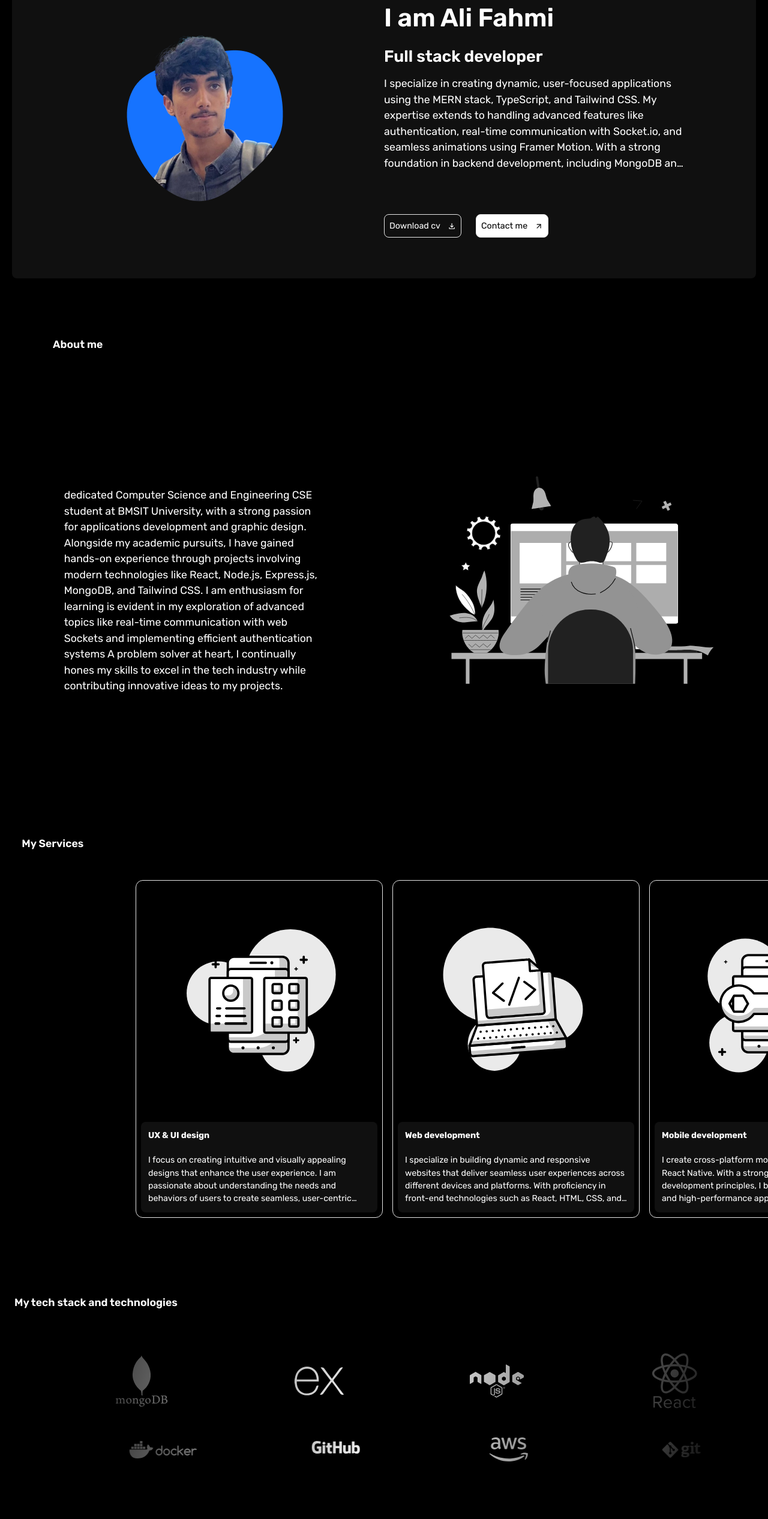
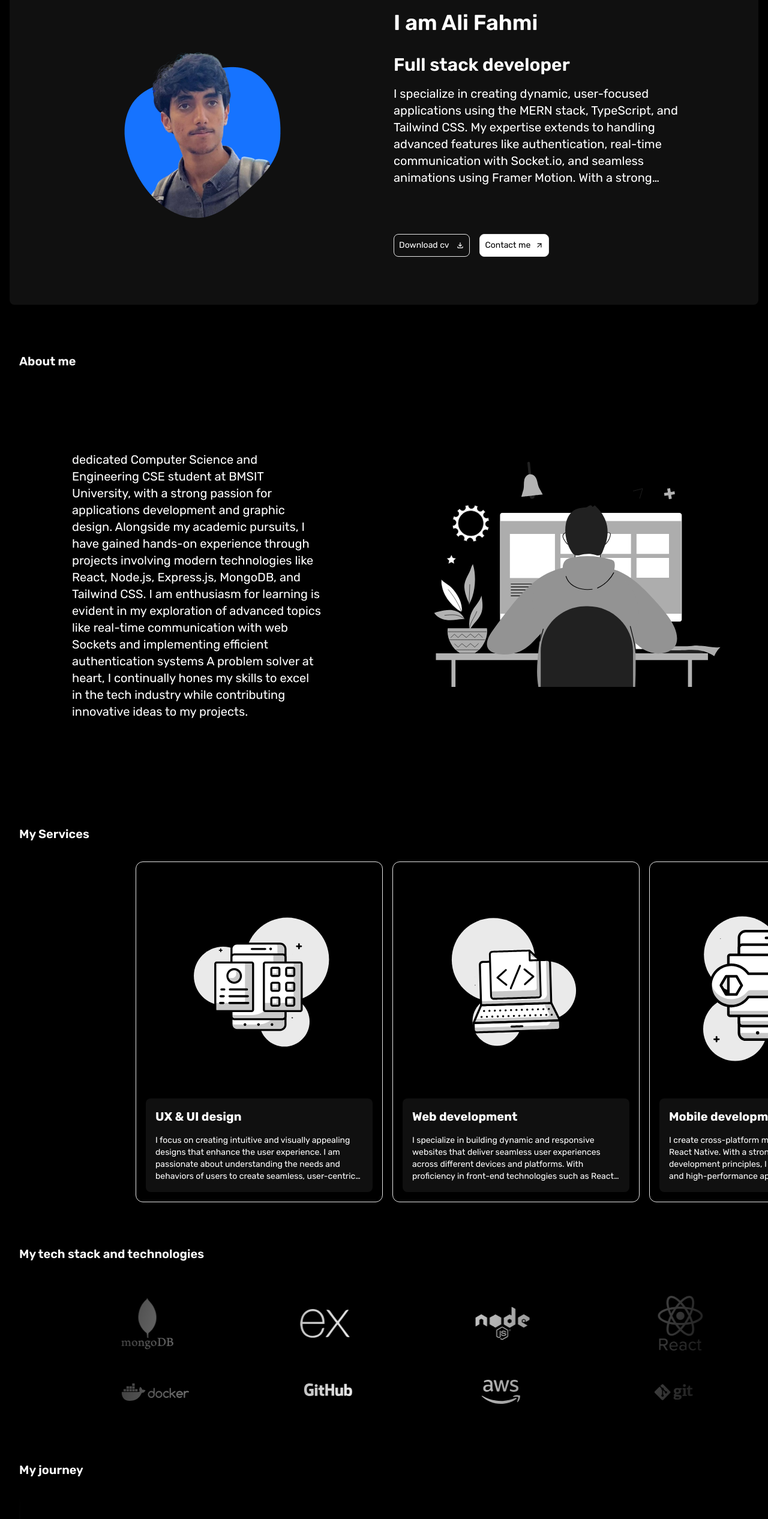
Before and after one commit to Aliicoder/portfolio, a React (Vite) app: page / in a window 1280 px wide. Shown: the part 200-2732 px from the top of the page at 60% size. Built offline with nearby package versions, Linux system fonts and the light colour scheme; a web font is replaced by a local one.

Commit message:
ui fixes

```diff
--- a/src/components/dedicated/HomePage/AboutMe.tsx
+++ b/src/components/dedicated/HomePage/AboutMe.tsx
@@ -5,23 +5,23 @@ import { useTranslation } from "react-i18next"
 function AboutMe() {
   const [t, {}] = useTranslation()
   return (
-    <div className="container mx-auto bg-[var(--main-color)] overflow-hidden">
-      <div className="p-[6%]">
-        <div className="px-[1%]  relative flex justify-center w-fit ">
-          <h1 className="relative c8 md:c4 font-semibold z-20 ">
+    <div className="mt-8 container mx-auto bg-[var(--main-color)] overflow-hidden">
+      <div className="p-8">
+        <div className="flex justify-center w-fit ">
+          <h1 className="relative text-lg md:text-xl font-semibold z-20 ">
             {t("headers.aboutMe")}
           </h1>
         </div>
       </div>
-      <div className="flex flex-col-reverse md:flex-row flex-wrap">
+      <div className="p-4 flex flex-col-reverse md:flex-row flex-wrap">
         <div className="basis-full md:basis-1/2 flex justify-center items-center  ">
-          <h1 className="p-[6%] md:p-0 c8 md:c4 basis-full md:basis-4/6 ">
+          <h1 className="p-4 md:p-0 text-lg md:text-xl basis-full md:basis-4/6 ">
             {t("aboutMe")}
           </h1>
         </div>
 
         <div className=" basis-full md:basis-1/2">
-          <Lottie className="p-[12%]" animationData={study} />
+          <Lottie className="p-12" animationData={study} />
         </div>
       </div>
     </div>
--- a/src/components/dedicated/HomePage/Hero.tsx
+++ b/src/components/dedicated/HomePage/Hero.tsx
@@ -18,7 +18,7 @@ function Hero() {
     window.open(whatsappURL, "_blank")
   }
   return (
-    <div className={`p-5 m-5 flex flex-wrap rounded-lg bg-[var(--blur-color)]`}>
+    <div className="p-4 m-4 flex flex-wrap rounded-lg bg-[var(--blur-color)]">
       <div
         className="relative basis-full flex flex-col justify-center items-center
         md:basis-1/2"
@@ -26,24 +26,24 @@ function Hero() {
         <img className="z-10" src="/index/main.png" alt="" />
       </div>
 
-      <div className="mt-10 flex flex-col basis-full md:basis-1/2 justify-center">
-        <div className="py-3 flex flex-col">
+      <div className="mt-8 p-4 flex flex-col basis-full md:basis-1/2 justify-center">
+        <div className="py-4 gap-4 flex flex-col">
           <h1
-            className="c9 font-semibold
-            md:c8"
+            className="text-3xl font-semibold
+            md:text-4xl"
           >
             {t("intro.name")}
           </h1>
-          <div className="py-3 flex flex-col h-fit">
+          <div className="py-4 gap-4 flex flex-col h-fit">
             <h1
-              className="c7 pb-3 font-semibold
-              md:c6"
+              className="text-2xl font-semibold
+              md:text-3xl"
             >
               {t("intro.title")}
             </h1>
             <p
-              className="c8 w-10/12 | line-clamp-6
-              md:c4"
+              className="text-lg w-10/12 line-clamp-6
+              md:text-xl"
             >
               {t("intro.summary")}
             </p>
@@ -51,24 +51,24 @@ function Hero() {
         </div>
 
         <div
-          className="py-12 gap-6 mx-auto flex flex-col-reverse w-fit
+          className="py-12 gap-4 mx-auto flex flex-col-reverse w-fit
           md:flex-row md:m-0"
         >
           <CustomButton
             text={t("buttons.downloadCV")}
             onClick={downloadCV}
-            className=" c6 p-3 gap-3 flex items-center  shadow-none rounded-lg border
-              md:c3 md:p-2   "
+            className=" text-lg  p-4 gap-3 flex justify-between items-center  shadow-none rounded-lg border
+              md:text-sm md:p-2 "
           >
             {language == "en" && (
-              <MdOutlineFileDownload className="rtl:-scale-x-100" />
+              <MdOutlineFileDownload className="rtl:-scale-x-100 " />
             )}
           </CustomButton>
           <CustomButton
             text={t("buttons.contact")}
             onClick={contactOnWhatsApp}
-            className=" c6 p-3 gap-3 flex items-center bg-[--secondary-background-color] text-[--secondary-text-color] shadow-none rounded-lg border
-              md:c3 md:p-2  "
+            className=" text-lg p-4 gap-2 flex justify-between items-center bg-[--secondary-background-color] text-[--secondary-text-color] shadow-none rounded-lg border
+              md:text-sm md:p-2  "
           >
             <LuArrowUpRight className="rtl:-scale-x-100" />
           </CustomButton>
--- a/src/components/dedicated/HomePage/MyJourney.tsx
+++ b/src/components/dedicated/HomePage/MyJourney.tsx
@@ -6,27 +6,27 @@ function MyJourney() {
   const [t] = useTranslation()
   const { darkTheme } = useContext(ThemeContext)
   return (
-    <section className="my-10">
-      <div className="p-6">
-        <div className="relative flex justify-center w-fit ">
-          <h1 className="relative c8 md:c4 font-semibold z-20 ">
+    <section className="mt-10">
+      <div className="p-8 ">
+        <div className="flex justify-center w-fit ">
+          <h1 className="text-lg md:text-xl font-semibold">
             {t("headers.myJourney")}
           </h1>
         </div>
       </div>
-      <div className="p-[6%] px-[12%] flex ">
+      <div className="p-8 pt-0 flex ">
         <div
           className={` w-[0.12rem] shrink-0 bg-[--gray-color] radial-gray
           ${darkTheme ? "black-gradient" : "gray-gradient"}`}
         />
-        <div className="flex flex-col gap-6 ">
+        <div className="montserrat flex flex-col gap-8 ">
           <div>
-            <h1 className="relative p-6 md:p-[3%] text-nowrap">
-              <h1 className="montserrat c8 md:c5 font-bold">
+            <h1 className="relative p-8  text-nowrap">
+              <h1 className=" text-lg md:text-xl font-bold">
                 {" "}
                 {t("journey.graphicDesign.title")}{" "}
               </h1>
-              <h1 className="c6 md:c3 text-nowrap">
+              <h1 className="mt-2 text-sm md:text-lg text-nowrap">
                 {t("journey.graphicDesign.years")}
               </h1>
               <div className="absolute w-1 scale-110 origin-center h-1/2 -translate-x-full  left-0 top-0  " />
@@ -36,7 +36,7 @@ function MyJourney() {
                 rtl:right-0 rtl:translate-x-[calc(50%+0.07rem)] "
               />
             </h1>
-            <div className="px-[12%]">
+            <div className="px-8">
               <p className="c7 md:c4 md:line-clamp-5 text-balance">
                 {t("journey.graphicDesign.description")}
               </p>
@@ -44,18 +44,18 @@ function MyJourney() {
           </div>
           <div>
             <h1 className="relative p-6 md:p-[3%] text-nowrap">
-              <h1 className="montserrat c8 md:c5 font-bold">
+              <h1 className="text-lg md:text-xl font-bold">
                 {" "}
                 {t("journey.frontEnd.title")}
               </h1>
-              <h1 className="c6 md:c3 text-nowrap">2021 - 2022</h1>
+              <h1 className="mt-2 text-sm md:text-lg text-nowrap">2021 - 2022</h1>
               <div
                 className="absolute z-10 left-0  top-1/2 w-2 aspect-square md:w-6 rounded-full bg-[--fill-color]
                 border border-[--gray-color]  -translate-x-[calc(50%+0.07rem)] -translate-y-1/2 opacity-80
                 rtl:right-0 rtl:translate-x-[calc(50%+0.07rem)]"
               />
             </h1>
-            <div className="px-[12%]">
+            <div className="px-8">
               <p className="c7 md:c4 md:line-clamp-5 text-balance">
                 {t("journey.frontEnd.description")}
               </p>
@@ -63,18 +63,18 @@ function MyJourney() {
           </div>
           <div>
             <h1 className="relative p-6 md:p-[3%] text-nowrap">
-              <h1 className="montserrat c8 md:c5 font-bold">
+              <h1 className="text-lg md:text-xl font-bold">
                 {" "}
                 {t("journey.backEnd.title")}{" "}
               </h1>
-              <h1 className="c6 md:c3 text-nowrap">2021 - 2022</h1>
+              <h1 className="mt-2 text-sm md:text-lg text-nowrap">2022 - 2023</h1>
               <div
                 className="absolute z-10 left-0 top-1/2 w-2 aspect-square md:w-6 rounded-full bg-[--fill-color]
                 border border-[--gray-color]  -translate-x-[calc(50%+0.07rem)] -translate-y-1/2
               rtl:right-0 rtl:translate-x-[calc(50%+0.07rem)]"
               />
             </h1>
-            <div className="px-[12%]">
+            <div className="px-8">
               <p className="c7 md:c4 md:line-clamp-5 text-balance">
                 {t("journey.backEnd.description")}
               </p>
@@ -82,18 +82,18 @@ function MyJourney() {
           </div>
           <div>
             <h1 className="relative p-6 md:p-[3%] text-nowrap">
-              <h1 className="montserrat c8 md:c5 font-bold">
+              <h1 className="text-lg md:text-xl font-bold">
                 {" "}
                 {t("journey.fullStack.title")}{" "}
               </h1>
-              <h1 className="c6 md:c3 text-nowrap">2022 - 2023</h1>
+              <h1 className="mt-2 text-sm md:text-lg text-nowrap">2023 - 2024</h1>
               <div
                 className="absolute z-10 left-0  top-1/2 w-2 aspect-square md:w-6 rounded-full bg-[--fill-color]
                 border border-[--gray-color]  -translate-x-[calc(50%+0.07rem)] -translate-y-1/2 opacity-80
               rtl:right-0 rtl:translate-x-[calc(50%+0.07rem)]"
               />
             </h1>
-            <div className="px-[12%]">
+            <div className="px-8">
               <p className="c7 md:c4 md:line-clamp-5 text-balance">
                 {t("journey.fullStack.description")}
               </p>
--- a/src/components/dedicated/HomePage/MyServices.tsx
+++ b/src/components/dedicated/HomePage/MyServices.tsx
@@ -14,10 +14,10 @@ import { useTranslation } from "react-i18next"
 function MyServices() {
   const [t] = useTranslation()
   return (
-    <section className="my-10">
-      <div className="p-6 py-12">
-        <div className="px-[1%]  relative flex justify-center w-fit ">
-          <h1 className="relative c8 md:c4 font-semibold z-20 ">
+    <section className="mt-10">
+      <div className="p-8">
+        <div className="relative flex justify-center w-fit ">
+          <h1 className="relative text-lg md:text-xl font-semibold z-20 ">
             {t("headers.myServices")}
           </h1>
         </div>
@@ -26,12 +26,12 @@ function MyServices() {
         <CarouselContent className="-ml-1">
           <CarouselItem className=" hidden md:block opacity-0 basis-2/12  md:basis-1/2 lg:basis-2/12">
             <Card className=" border-0 shadow-none bg-white">
-              <CardContent className=" p-6 ">
-                <div className="p-[6%] flex flex-col gap-3 rounded-md  ">
+              <CardContent className=" p-4">
+                <div className="p-4 flex flex-col gap-4 rounded-md  ">
                   <div className="">
-                    <Lottie className="p-[12%]" animationData={uxui} />
+                    <Lottie className="p-12 md:p-16" animationData={uxui} />
                   </div>
-                  <h1 className="c3 font-bold ">UX & UI design</h1>
+                  <h1 className="text-lg md:text-xl font-bold ">UX & UI design</h1>
                   <h2 className=" line-clamp-4">
                     the focus lies in crafting seamless, intuitive, and visually
                     engaging experiences that resonate with users. ensures that
@@ -44,49 +44,48 @@ function MyServices() {
           </CarouselItem>
           <CarouselItem className=" shrink-0 basis-8/12  md:basis-1/2 lg:basis-4/12">
             <Card className=" border-0 shadow-none bg-transparent">
-              <CardContent className="p-2 text-[--primary-text-color] border rounded-xl">
-                <div className="p-3">
-                  <Lottie className="p-[12%]" animationData={uxui} />
+              <CardContent className="p-4 text-[--primary-text-color] border rounded-xl">
+                <div className="p-12 md:p-16">
+                  <Lottie animationData={uxui} />
                 </div>
-                <div className="p-3 gap-5 flex flex-col rounded-lg  bg-[--blur-color]">
-                  <h1 className=" c7 md:c3 font-bold line-clamp-1 ">
+                <div className="p-4 gap-4 flex flex-col rounded-lg  bg-[--blur-color]">
+                  <h1 className="text-lg md:text-xl font-bold line-clamp-1 ">
                     {t("services.uxUiDesign.title")}
                   </h1>
-                  <h2 className=" c5 md:c3 line-clamp-4 text balance">
+                  <h2 className="text-sm md:text-normal line-clamp-4 text balance">
                     {t("services.uxUiDesign.description")}
                   </h2>
                 </div>
               </CardContent>
             </Card>
           </CarouselItem>
-          <CarouselItem className=" basis-8/12  md:basis-1/2 lg:basis-4/12">
+          <CarouselItem className=" shrink-0 basis-8/12  md:basis-1/2 lg:basis-4/12">
             <Card className=" border-0 shadow-none bg-transparent">
-              <CardContent className="p-2 text-[--primary-text-color] border rounded-xl ">
-                <div className="p-3">
-                  <Lottie className="p-[12%]" animationData={web} />
+              <CardContent className="p-4 text-[--primary-text-color] border rounded-xl">
+              <div className="p-12 md:p-16">              <Lottie animationData={web} />
                 </div>
-                <div className="p-3 gap-5 flex flex-col rounded-lg  bg-[--blur-color]">
-                  <h1 className="c7 md:c3 font-bold line-clamp-1">
+                <div className="p-4 gap-4 flex flex-col rounded-lg  bg-[--blur-color]">
+                  <h1 className="text-lg md:text-xl font-bold line-clamp-1">
                     {t("services.webDevelopment.title")}
                   </h1>
-                  <h2 className="c5 md:c3 line-clamp-4 text-balance">
+                  <h2 className="text-sm md:text-normal line-clamp-4 text balance">
                     {t("services.webDevelopment.description")}
                   </h2>
                 </div>
               </CardContent>
             </Card>
           </CarouselItem>
-          <CarouselItem className=" basis-8/12  md:basis-1/2 lg:basis-4/12">
+          <CarouselItem className=" shrink-0 basis-8/12  md:basis-1/2 lg:basis-4/12">
             <Card className=" border-0 shadow-none bg-transparent">
-              <CardContent className="p-2 text-[--primary-text-color] border rounded-xl">
-                <div className="p-3">
-                  <Lottie className="p-[12%]" animationData={mob} />
+              <CardContent className="p-4 text-[--primary-text-color] border rounded-xl">
+                <div className="p-4 md:p-8">
+                  <Lottie animationData={mob} />
                 </div>
-                <div className="p-3 gap-5 flex flex-col rounded-lg  bg-[--blur-color]">
-                  <h1 className="c7 md:c3 font-bold line-clamp-1">
+                <div className="p-4 gap-4 flex flex-col rounded-lg  bg-[--blur-color]">
+                  <h1 className="text-lg md:text-xl font-bold line-clamp-1">
                     {t("services.mobileDevelopment.title")}
                   </h1>
-                  <h2 className="c5 md:c3 line-clamp-4 text-balance">
+                  <h2 className="text-sm md:text-normal line-clamp-4 text balance">
                     {t("services.mobileDevelopment.description")}
                   </h2>
                 </div>
--- a/src/components/dedicated/HomePage/TechStack.tsx
+++ b/src/components/dedicated/HomePage/TechStack.tsx
@@ -39,12 +39,11 @@ function TechStack() {
     }
   }, [])
   return (
-    <section className="my-10">
-      <div className="p-6 py-12">
-        <div className="relative flex justify-center w-fit ">
+    <section className="mt-10">
+      <div className="p-8">
+        <div className="flex justify-center w-fit ">
           <h1
-            className="relative c8  font-semibold z-20
-            md:c4"
+            className="text-lg md:text-xl font-semibold z-10"
           >
             {t("headers.myTech")}
           </h1>
--- a/src/components/shared/Footer.tsx
+++ b/src/components/shared/Footer.tsx
@@ -12,25 +12,23 @@ function Footer() {
     window.open(mailtoLink, "_self")
   }
   return (
-    <div>
-      <div className="p-12">
-        <div className="px-[1%]   relative flex justify-center w-fit ">
-          <h1 className="relative c8 md:c4 font-semibold z-20 ">
+    <section className="mt-10">
+        <div className="p-8 flex justify-center w-fit ">
+          <h1 className="text-lg md:text-xl font-semibold z-10 ">
             {t("contact.title")}
           </h1>
         </div>
-      </div>
       <div className={"flex flex-col bg-[var(--blur-color)] rounded-t-xl"}>
         <div className="p-12 gap-6 grid grid-cols-1  md:grid-cols-3">
           <div className="max-md:hidden order-2 md:order-1 flex md:flex-col justify-center gap-6">
             <div>
-              <h1 className="c4">{t("contact.phoneNumber")}</h1>
-              <h1 className="c3 p-3">+91 6366313572</h1>
+              <h1 className="text-sm md:text-base">{t("contact.phoneNumber")}</h1>
+              <h1 className="text-sm md:text-base p-4 ">+91 6366313572</h1>
             </div>
 
             <div>
-              <h1 className="c4">{t("contact.email")}</h1>
-              <h1 className="c3 p-3 ">
+              <h1 className="text-sm md:text-base">{t("contact.email")}</h1>
+              <h1 className="text-sm md:text-base p-4 ">
                 alifahmiofficialacc
                 <br />
                 @gmail.com
@@ -39,13 +37,13 @@ function Footer() {
           </div>
 
           <div className="order-1 md:order-2 flex items-center md:items-start flex-col montserrat font-bold md:col-span-2 gap-3">
-            <h1 className="c9">{t("contact.title")}</h1>
-            <h1 className=" c5 md:c3 font-light">{t("contact.cta")}</h1>
-            <div className="mt-3">
+            <h1 className="text-2xl md:text-6xl">{t("contact.title")}</h1>
+            <h1 className="text-xs mt-4  md:text-base font-light">{t("contact.cta")}</h1>
+            <div className="mt-4">
               <CustomButton
                 onClick={sendEmail}
-                className="c6 p-3 gap-3 flex items-center bg-[--tertiary-background-color] text-white shadow-none rounded-lg border
-                md:c3 md:p-2 md:top-6 md:right-6"
+                className="text-sm md:text-base mt-4 p-4 gap-3 flex items-center bg-[--tertiary-background-color] text-white shadow-none rounded-lg
+               md:top-6 md:right-6"
                 text={t("contact.email")}
                 direction={"left"}
               >
@@ -56,10 +54,10 @@ function Footer() {
         </div>
 
         <div className="py-10 flex justify-center">
-          <h1 className="c5">{t("footer.text")}</h1>
+          <h1 className="text-xs md:text-base">{t("footer.text")}</h1>
         </div>
       </div>
-    </div>
+    </section>
   )
 }
 
--- a/src/pages/public/HomePages/HomePage.tsx
+++ b/src/pages/public/HomePages/HomePage.tsx
@@ -11,8 +11,8 @@ const HomePage = memo(function HomePage() {
   return (
     <div className="w-full h-full bg-[var(--primary-background-color)]">
       <div className=" relative mx-auto container flex flex-col rubik scroll-smooth text-[var(--primary-text-color)]">
-        <Menu className="m-6 z-50 sticky top-6 " />
-        <div className="mx-auto container flex flex-col  overflow-hidden">
+        <Menu className="m-8 z-50 sticky top-8 " />
+        <div className="mx-auto container flex flex-col overflow-hidden">
           <Hero />
           <AboutMe />
           <MyServices />
```
